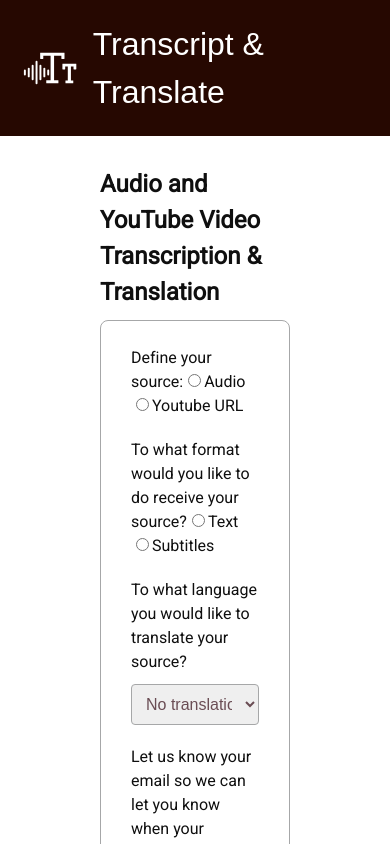
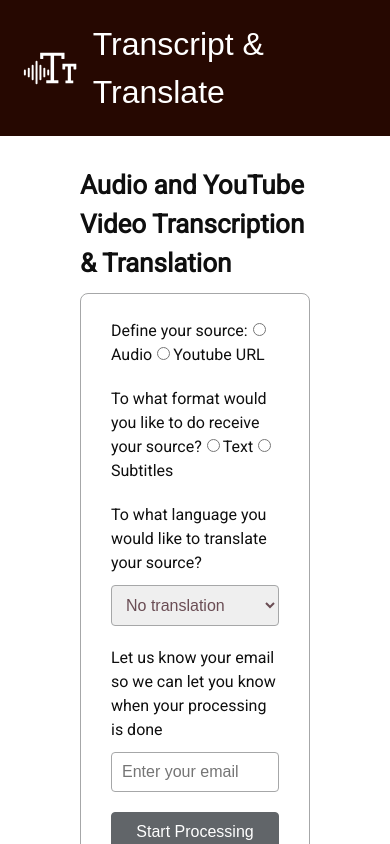
Before and after one commit to JenniferBorlenghi/TranscribeTranslate, a React (Create React App) app: page / in a window 390 px wide. Shown: the top 844 px of the page. Built offline with nearby package versions, Linux system fonts and the light colour scheme.

Commit message:
add minor responsive design

```diff
--- a/src/client/components/Form/styles.scss
+++ b/src/client/components/Form/styles.scss
@@ -3,10 +3,18 @@
 .form-comp {
   display: flex;
   flex-direction: column;
-  margin: 30px 100px;
+  margin: 30px 80px;
+
+  @include breakpoint-small {
+    margin: 30px 110px;
+  }
+
+  @include breakpoint-medium {
+    margin: 30px 200px;
+  }
 
   h2 {
-    font-size: 24px;
+    font-size: 26px;
     margin-bottom: 10px;
   }
 
@@ -51,7 +59,7 @@
     select {
       box-sizing: border-box;
       width: 100%;
-      font-size: 1rem;
+      font-size: 16px;
       padding: 10px;
       color: $secondary-color;
       border: solid 1px $border-color;
--- a/src/client/styles/variables.scss
+++ b/src/client/styles/variables.scss
@@ -29,3 +29,21 @@ $text-size: 16px;
     background-color: $secondary-color;
   }
 }
+
+@mixin breakpoint($min-width) {
+  @media only screen and (min-width: $min-width) {
+    @content;
+  }
+}
+
+@mixin breakpoint-small {
+  @include breakpoint(600px) {
+    @content;
+  }
+}
+
+@mixin breakpoint-medium {
+  @include breakpoint(900px) {
+    @content;
+  }
+}
```
